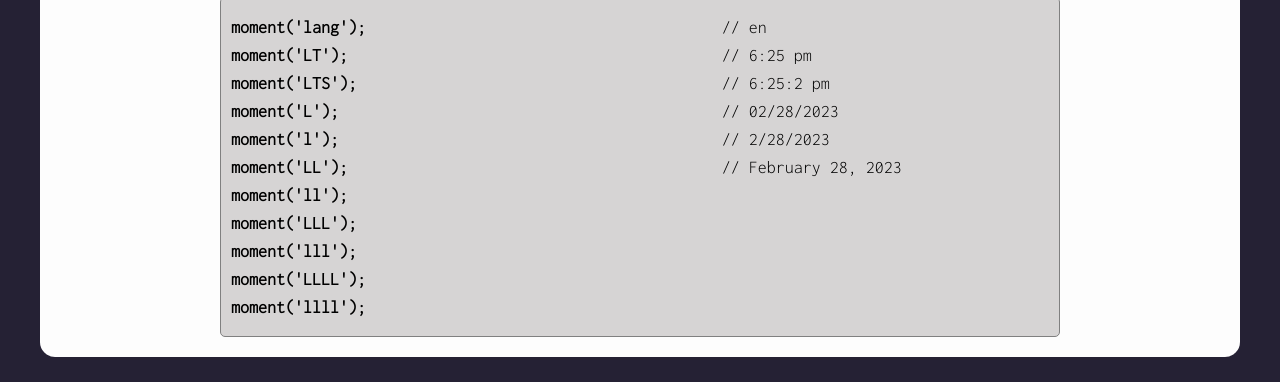
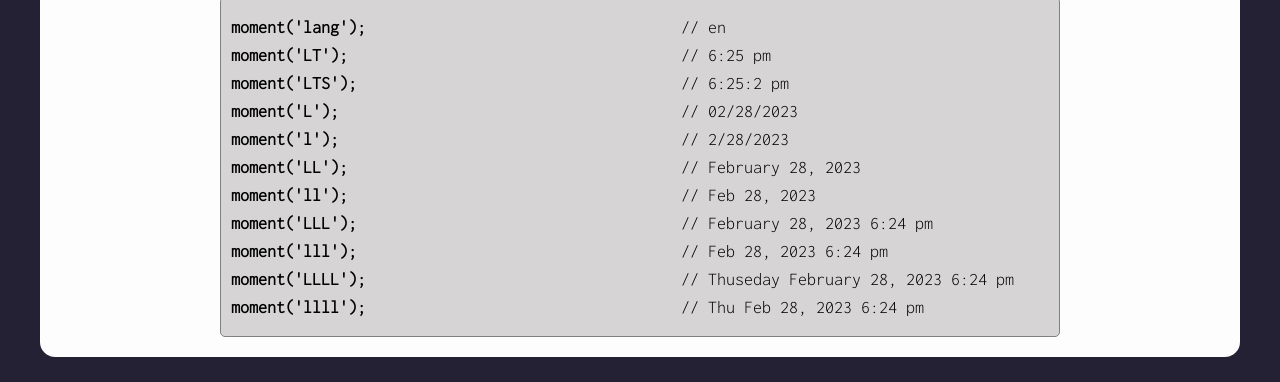
Before and after one commit to Otelbayev/JavaScript, a plain HTML site: page 11-dars/moment/index.html in a window 1280 px wide. Shown: the part 661-1043 px from the top of the page. Drawn offline with Linux system fonts and the light colour scheme.

Commit message:
Array Distructure, JSON, new Date()

```diff
--- a/11-dars/index.js
+++ b/11-dars/index.js
@@ -53,6 +53,7 @@
 //! new Date()
 
 let date = new Date();
+
 // console.log(Date.now()); //! 1970-yildan boshlab hozirgacha bolgan sekund
 // console.log(date.getDay()); //! kunni hisoblatdi Sun = 0 , Mon = 1 Thuse = 2 ..
 // console.log(date.getDate()); //! sanani chiqaradi
--- a/11-dars/moment/index.js
+++ b/11-dars/moment/index.js
@@ -23,7 +23,6 @@
     'November',
     'December',
 ]
-
 let x = date.getDate();
 x = x.toString()
 let y , z;
@@ -138,14 +137,33 @@
             spans.appendChild(LL)
             break;
         case 'll' :
+            const ll = document.createElement('div')
+            ll.innerHTML = `// ${months[date.getMonth()].slice(0 ,3)} ${date.getDate(``)}, ${date.getFullYear()}`
+            spans.appendChild(ll)
             break;
         case 'LLL' :
+            const LLL = document.createElement('div');
+            m.toString().length === 1 ? m = `0${m}` : m = m
+            LLL.innerHTML = `// ${months[date.getMonth()]} ${date.getDate()}, ${date.getFullYear()} ${h}:${m} ${b}`
+            spans.appendChild(LLL)
             break;
         case 'lll' :
+            const lll = document.createElement('div');
+            m.toString().length === 1 ? m = `0${m}` : m = m
+            lll.innerHTML = `// ${months[date.getMonth()].slice(0 , 3)} ${date.getDate()}, ${date.getFullYear()} ${h}:${m} ${b}`
+            spans.appendChild(lll)
             break;
         case 'LLLL' :
+            const LLLL = document.createElement('div');
+            m.toString().length === 1 ? m = `0${m}` : m = m
+            LLLL.innerHTML = `// ${week[date.getDay()]} ${months[date.getMonth()]} ${date.getDate()}, ${date.getFullYear()} ${h}:${m} ${b}`
+            spans.appendChild(LLLL)
             break;
         case 'llll' :
+            const llll = document.createElement('div');
+            m.toString().length === 1 ? m = `0${m}` : m = m
+            llll.innerHTML = `// ${week[date.getDay()].slice(0 , 3)} ${months[date.getMonth()].slice(0 , 3)} ${date.getDate()}, ${date.getFullYear()} ${h}:${m} ${b}`
+            spans.appendChild(llll)
             break;
         default:
             alert('Error 404')
--- a/11-dars/moment/style.css
+++ b/11-dars/moment/style.css
@@ -73,7 +73,7 @@
     font-family: 'Inconsolata', monospace;
 }
 .box1 .p {
-    width: 60%;
+    width: 55%;
     font-size: 18px;
     font-family: 'Inconsolata', monospace;
     font-weight: 700;
```
